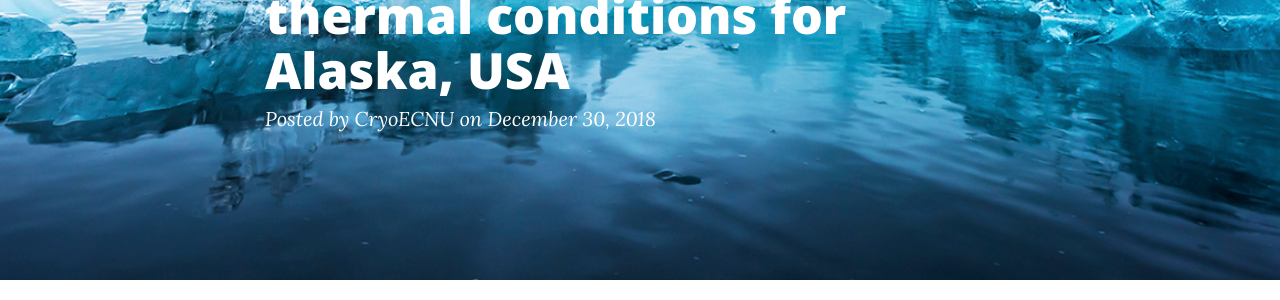
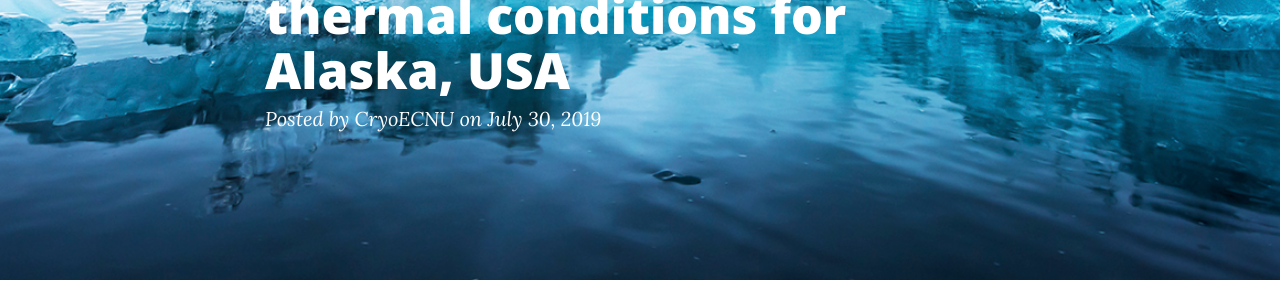
Before and after one commit to CryoECNU/cryoecnu.github.io, a Jekyll site: the page built from _posts/2018-12-30-Permafrost_Dataset_Alaska.md, in a window 1280 px wide. Shown: the part 319-619 px from the top of the page. Built offline with Jekyll 4.4.1, drawn with Linux system fonts in a browser that asks for light colours; nearby versions of some CDN libraries; comment, search, counter and statistics services are not loaded.

Commit message:
Update 2018-12-30-Permafrost_Dataset_Alaska.md

```diff
--- a/_posts/2018-12-30-Permafrost_Dataset_Alaska.md
+++ b/_posts/2018-12-30-Permafrost_Dataset_Alaska.md
@@ -1,7 +1,7 @@
 ---
 layout: post
 title: A synthesis dataset of permafrost-affected soil thermal conditions for Alaska, USA
-date: 2018-12-30
+date: 2019-07-30
 categories: blog
 tags: [Reference, Alaska, Permafrost, Dataset]
 description:
```
